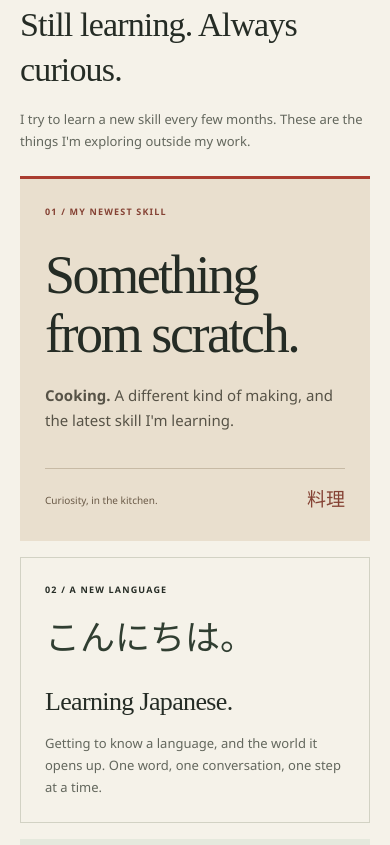
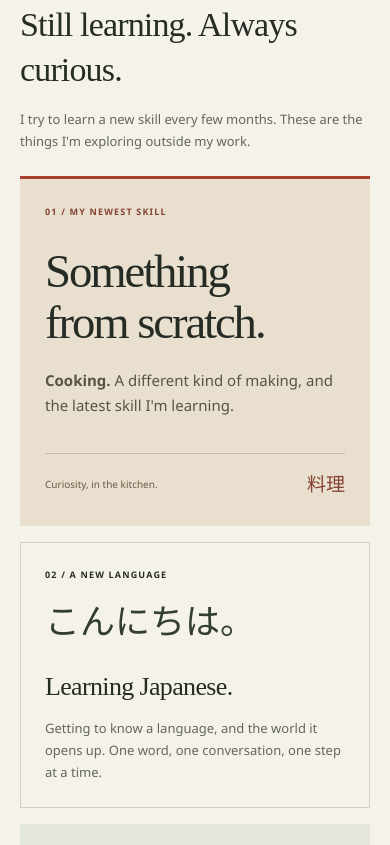
Before and after one commit to joel-wa/joel-introduction, a plain HTML site: page index.html in a window 390 px wide. Shown: the part 3419-4264 px from the top of the page. Drawn offline with Linux system fonts and the light colour scheme.

Commit message:
Keep personal journal panels aligned on small phone screens

```diff
--- a/index.html
+++ b/index.html
@@ -118,7 +118,8 @@
     .section-intro { display: flex; justify-content: space-between; align-items: flex-end; gap: 34px; margin-bottom: 30px; }
     .section-intro h2 { font-size: clamp(34px, 4vw, 48px); }
     .section-intro > p { max-width: 285px; margin: 0 0 3px; color: var(--muted); font-size: 13px; }
-    .passions-grid { display: grid; grid-template-columns: 1.15fr 1fr; gap: 20px; }
+    .passions-grid { display: grid; grid-template-columns: minmax(0, 1.15fr) minmax(0, 1fr); gap: 20px; }
+    .kitchen, .passion-notes, .japanese-note, .curiosity-note, .japan-journal { min-width: 0; }
     .kitchen { display: flex; flex-direction: column; align-items: flex-start; justify-content: space-between; min-height: 410px; background: #e9dfce; padding: 30px 34px; border-top: 3px solid var(--red); }
     .personal-eyebrow { font-size: 9px; letter-spacing: .13em; text-transform: uppercase; font-weight: 600; margin: 0; }
     .kitchen .personal-eyebrow { color: #854234; }
@@ -166,14 +167,14 @@
       .header nav { width: 100%; justify-content: space-between; gap: 12px; padding-top: 12px; border-top: 1px solid var(--line); }
       .section-intro { display: block; margin-bottom: 24px; }
       .section-intro > p { margin-top: 16px; max-width: 360px; }
-      .passions-grid { grid-template-columns: 1fr; gap: 16px; }
+      .passions-grid { grid-template-columns: minmax(0, 1fr); gap: 16px; }
       .kitchen { min-height: 350px; padding: 25px; }
-      .kitchen h3 { font-size: 54px; margin-top: 27px; }
+      .kitchen h3 { font-size: clamp(40px, 12vw, 54px); margin-top: 27px; }
       .passion-notes { gap: 16px; }
       .japanese-note, .curiosity-note { padding: 24px; }
       .japanese-hello { font-size: 35px; }
       .travel-layout { grid-template-columns: 1fr; gap: 30px; }
-      .country-list { display: grid; grid-template-columns: 1fr 1fr; column-gap: 20px; }
+      .country-list { display: grid; grid-template-columns: repeat(2, minmax(0, 1fr)); column-gap: 20px; }
       .country-list li { font-size: 12px; }
       .country-list li:last-child { flex-wrap: wrap; gap: 0; }
       .japan-journal { padding: 25px 22px 5px; }
```
